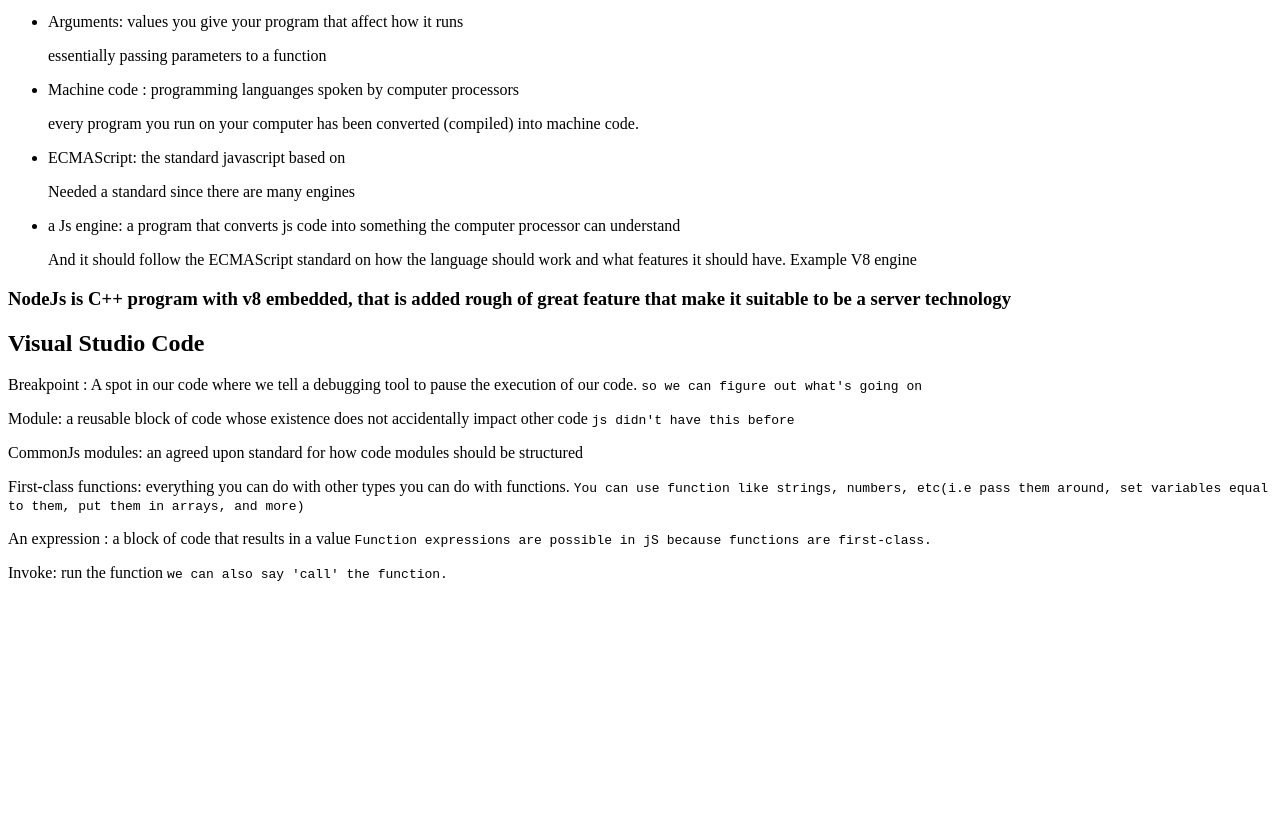
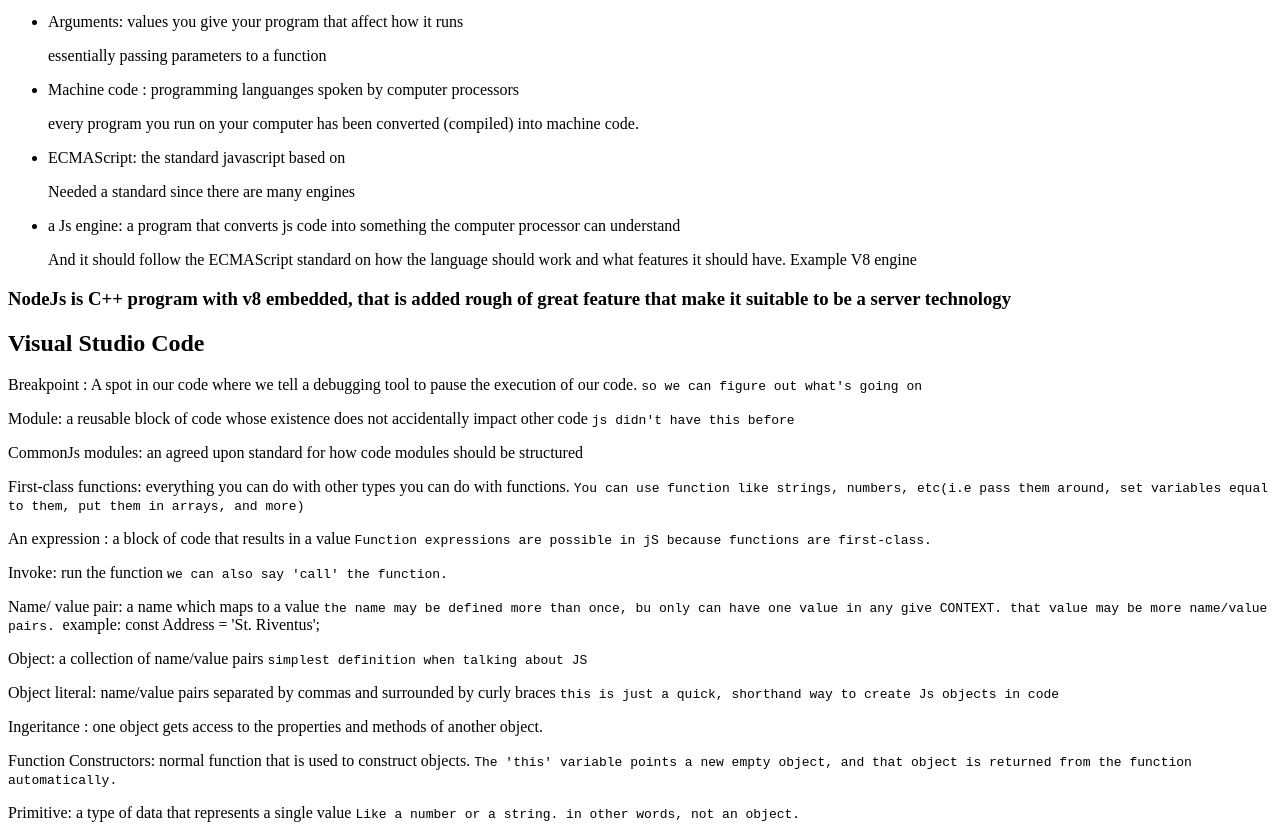
Before and after one commit to vtscode/understand_nodejs, a plain HTML site: page index.html in a window 1280 px wide. Shown: the part 135-973 px from the top of the page. Before the commit the page ends 800 px from the top, so only its background shows below. Drawn offline with Linux system fonts and the light colour scheme.

Commit message:
commit all 2

```diff
--- a/index.html
+++ b/index.html
@@ -55,7 +55,39 @@
 	</p>
 
 
-	<p></p>
+	<p>Name/ value pair:
+		a name which maps to a value
+		<code>the name may be defined more than once, bu only
+			can have one value in any give CONTEXT.
+			that value may be more name/value pairs.
+		</code>
+		example: const Address = 'St. Riventus';
+	</p>
+
+	<p>Object: a collection of name/value pairs
+		<code>simplest definition when talking about JS</code>
+	</p>
+
+	<p>Object literal:
+		name/value pairs separated by commas and
+		surrounded by curly braces
+		<code>this is just a quick, shorthand way to create Js objects in code</code>
+	</p>
+
+	<p>Ingeritance :
+		one object gets access to the properties and methods of
+		another object.
+	</p>
+
+	<p>Function Constructors:
+		normal function that is used to construct objects.
+		<code>The 'this' variable points a new empty object, and that object is returned from the function automatically.</code>
+	</p>
+
+	<p>Primitive:
+		a type of data that represents a single value
+		<code>Like a number or a string. in other words, not an object.</code>
+	</p>
 
 
 </body>
```
Also changed, not shown: app.js (+34 -1 lines).
